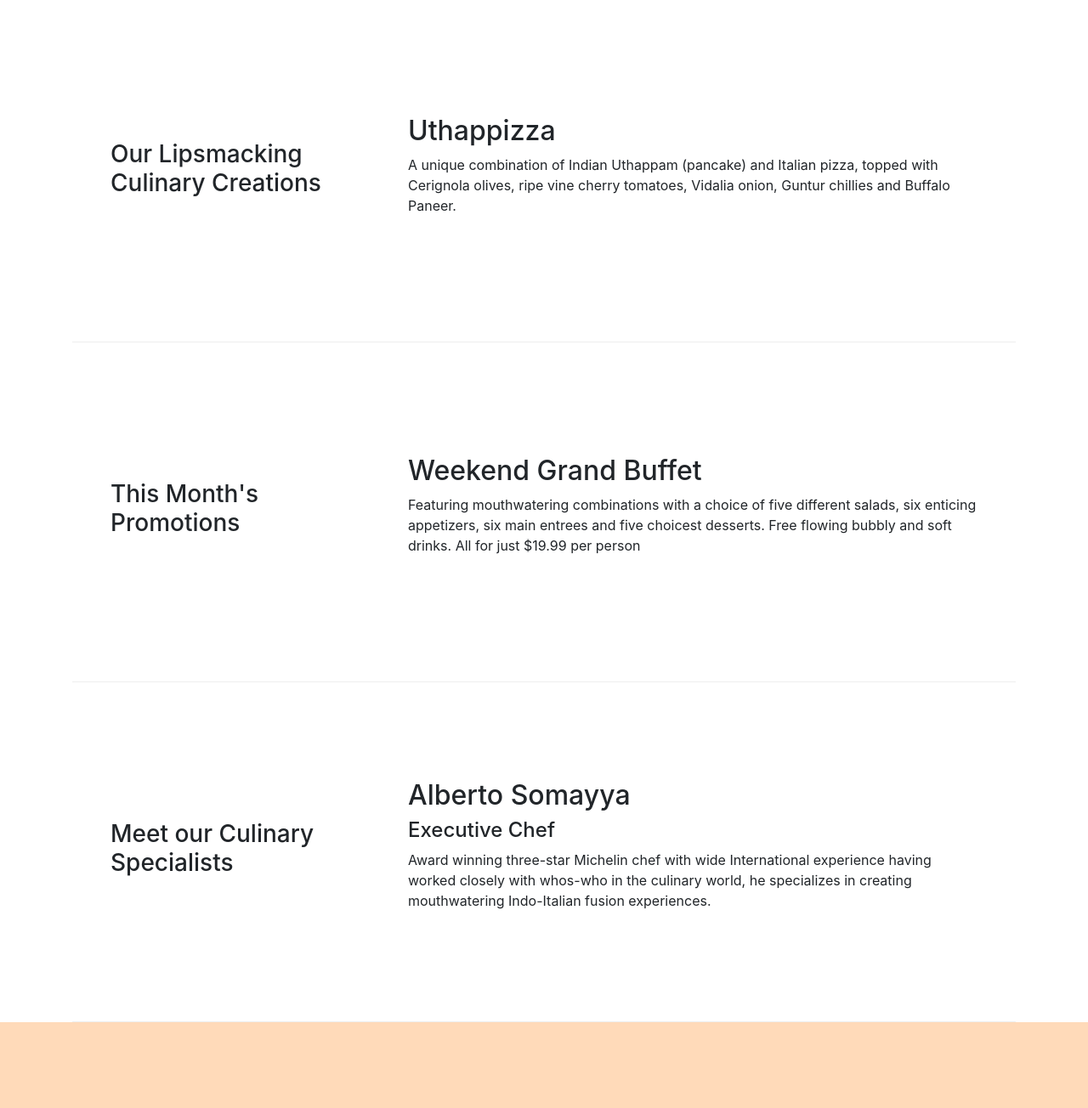
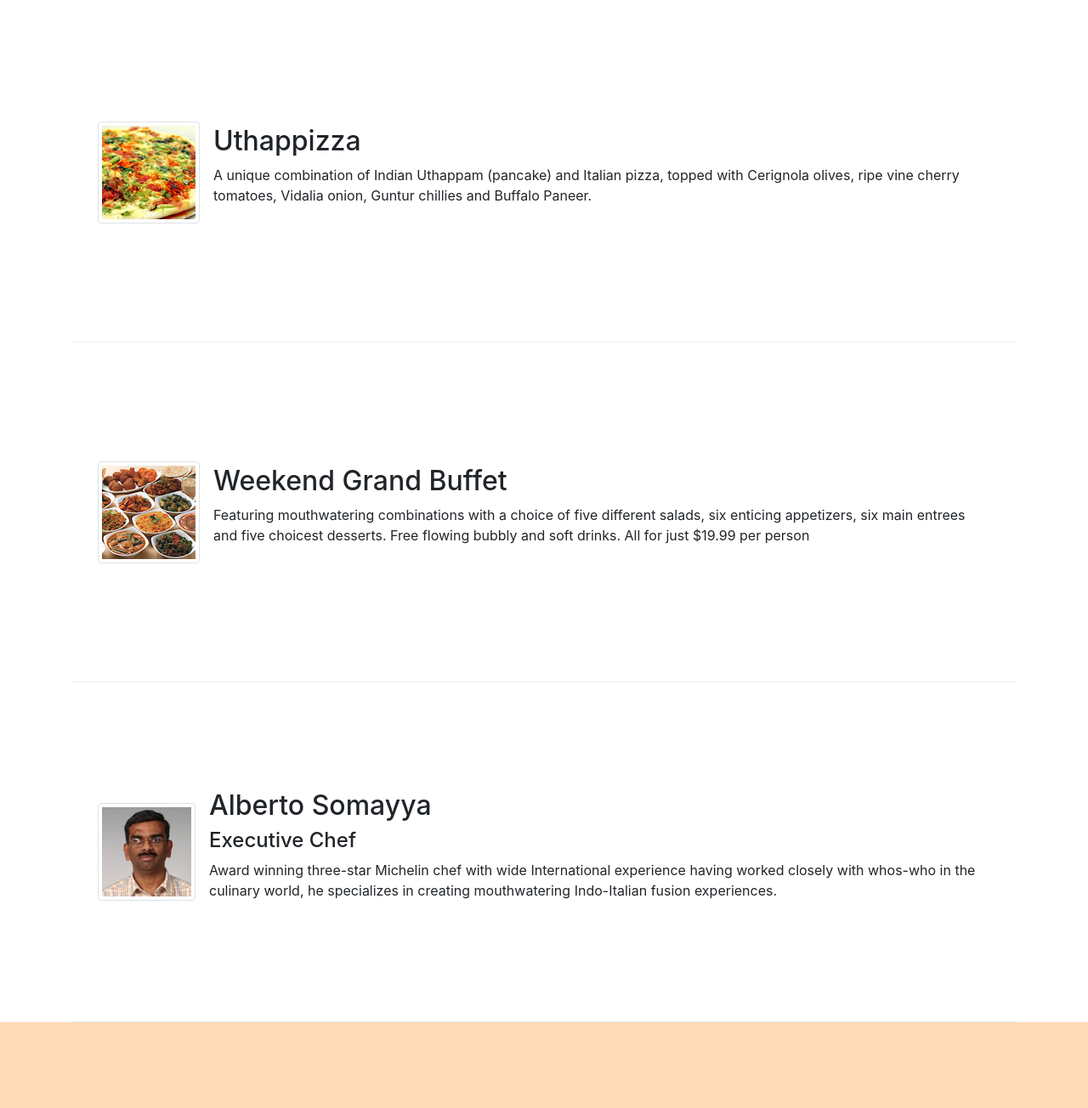
Before and after one commit to sakshampuri/cbootstrp, a website: page Bootstrap4/conFusion/index.html in a window 1280 px wide. Shown: the part 325-1629 px from the top of the page at 85% size. Drawn offline with nearby package versions, Linux system fonts and the light colour scheme.

Commit message:
images and media

```diff
--- a/Bootstrap4/conFusion/index.html
+++ b/Bootstrap4/conFusion/index.html
@@ -17,9 +17,9 @@
 
 <body>
 
+    <!-- NAVIGATION BAR -->
+
     <nav class="navbar navbar-dark bg-dark navbar-expand-sm pl-5 fixed-top" id="nav">
-
-
 
         <div class="container">
 
@@ -45,56 +45,100 @@
 
     </nav>
 
+    <!-- NAVBAR END -->
+
+
+    <!-- JUMBOTRON HEADER OF THE PAGE -->
+
     <header class="jumbotron" >
+
         <div class="container pt-4">
+
             <div class="row">
+
+                <!--TITLE-->
                 <div class="col-12 col-sm-6">
                     <h1>Ristorante con Fusion</h1>
                     <p>We take inspiration from the World's best cuisines, and create a unique fusion experience. Our lipsmacking creations will tickle your culinary senses!</p>
                 </div>
-                <div class="col-12 col-sm">
+
+                <!--LOGO-->
+                <div class="col-12 col-sm align-self-center">
+                    <img src="img/logo.png" alt="" class="img-fluid">
                 </div>
+
             </div>
+
         </div>
+
     </header>
 
+    <!-- JUMBOTRON END -->
+
+
+    <!-- ROW CONTENT DESCRIPTION MAIN INFO -->
+
     <div class="container">
-        <div class="row row-content align-items-center">
-            <div class="col-12 col-sm-5 col-md-4">
-                <h3>Our Lipsmacking Culinary Creations</h3>
-            </div>
-            <div class="col col-sm col-md ">
-                <h2>Uthappizza</h2>
-                <p>A unique combination of Indian Uthappam (pancake) and Italian pizza, topped with Cerignola olives, ripe vine cherry tomatoes, Vidalia onion, Guntur chillies and Buffalo Paneer.</p>
+
+        <div class="media row-content">
+            <img class="d-flex mr-3 img-thumbnail align-self-center"
+                    src="img/uthappizza.png" alt="Uthappizza">
+            <div class="media-body align-self-center">
+                <h2 class="mt-0">Uthappizza</h2>
+                <p class="d-none d-sm-block">A unique combination of Indian Uthappam (pancake) and
+                    Italian pizza, topped with Cerignola olives, ripe vine
+                    cherry tomatoes, Vidalia onion, Guntur chillies and
+                    Buffalo Paneer.</p>
             </div>
         </div>
 
 
-        <div class="row row-content align-items-center">
-            <div class="col-12 col-sm-5 col-md-4">
-                <h3>This Month's Promotions</h3>
-            </div>
-            <div class="col col-sm col-md ">
+        <div class="media row-content">
+            <img class="d-flex mr-3 img-thumbnail align-self-center"
+                    src="img/buffet.png" alt="buffet">
+            <div class="media-body align-self-center">
                 <h2>Weekend Grand Buffet</h2>
-                <p>Featuring mouthwatering combinations with a choice of five different salads, six enticing appetizers, six main entrees and five choicest desserts. Free flowing bubbly and soft drinks. All for just $19.99 per person </p>
+                <p class="d-none d-sm-block">Featuring mouthwatering combinations with a choice of five different salads, six enticing appetizers, six main entrees and five choicest desserts. Free flowing bubbly and soft drinks. All for just $19.99 per person </p>
             </div>
         </div>
 
-        <div class="row row-content align-items-center">
-            <div class="col-12 col-sm-5 col-md-4">
-                <h3>Meet our Culinary Specialists</h3>
-            </div>
-            <div class="col col-sm col-md ">
-                <h2>Alberto Somayya</h2>
-                <h4>Executive Chef</h4>
-                <p>Award winning three-star Michelin chef with wide International experience having worked closely with whos-who in the culinary world, he specializes in creating mouthwatering Indo-Italian fusion experiences. </p>
-            </div>
+
+         <div class="media row-content">
+
+                    <img class="d-flex mr-3 img-thumbnail align-self-center"
+                            src="img/alberto.png" alt="Alberto Somayya">
+
+                    <div class="media-body align-self-center">
+
+                        <h2 class="mt-0">Alberto Somayya</h2>
+
+                        <h4>Executive Chef</h4>
+
+                        <p class="d-none d-sm-block">Award winning three-star Michelin chef with wide
+                            International experience having worked closely with
+                            whos-who in the culinary world, he specializes in
+                            creating mouthwatering Indo-Italian fusion experiences.
+                            </p>
+
+                    </div>
+
         </div>
+
     </div>
 
+    <!-- ROW MAIN CONTENT END -->
+
+
+    <!-- FOOTER START -->
+
     <footer class="footer">
+
+        <!--FOOTER CONTAINER-->
         <div class="container my-3 py-5">
+
             <div class="row">
+
+                <!--LINKS TO JUMP BETWEEEN PAGES-->
                 <div class="col-4 col-sm-3">
                     <h5>Links</h5>
                     <ul class="list-unstyled">
@@ -104,6 +148,8 @@
                         <li><a href="contactus.html">Contact</a></li>
                     </ul>
                 </div>
+
+                <!-- ADDRESS -->
                 <div class="col-6 col-sm-6">
                     <h5>Our Address</h5>
                     <address>
@@ -115,6 +161,8 @@
 		              Email: <a href="mailto:confusion@food.net">confusion@food.net</a>
 		           </address>
                 </div>
+
+                <!-- SOCIAL MEDIA LINKS (IMAGES) -->
                 <div class="col-12 col-sm-3">
                     <div class="text-center">
                         <a class="btn btn-social-icon btn-google mx-1 my-1" href="http://google.com/+"><i class="fa fa-google-plus"></i></a>
@@ -125,14 +173,23 @@
                         <a class="btn btn-social-icon" href="mailto:"><i class="fa fa-envelope-o"></i></a>
                     </div>
                 </div>
+
            </div>
+
+           <!--BOTTOM COPYRIGHT-->
            <div class="row justify-content-center m-5 p-5">
                 <div>
                     <p>© Copyright 2018 Ristorante Con Fusion</p>
                 </div>
            </div>
+
         </div>
     </footer>
+
+    <!-- FOOTER END -->
+
+
+    <!-- SCRIPT TAGS -->
 
     <script src="node_modules/jquery/dist/jquery.slim.min.js"></script>
     <script src="node_modules/popper.js/dist/umd/popper.min.js"></script>
```
Also changed, not shown: Bootstrap4/conFusion/img/alberto.png (added), Bootstrap4/conFusion/img/buffet.png (added), Bootstrap4/conFusion/img/logo.png (added), Bootstrap4/conFusion/img/uthappizza.png (added).
